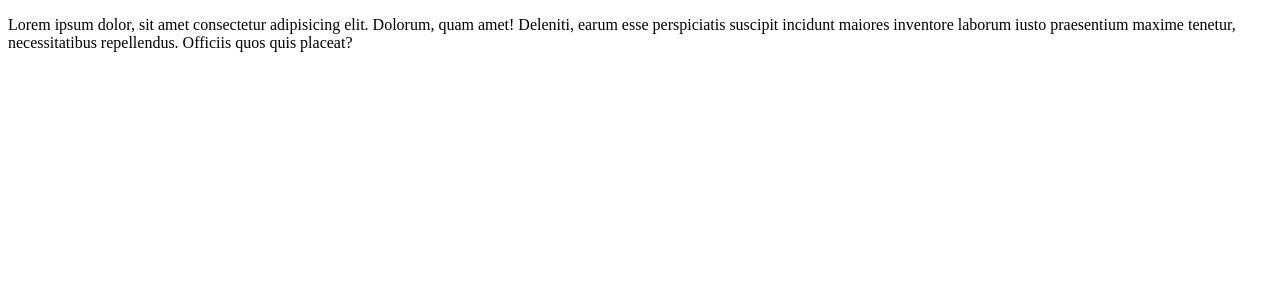
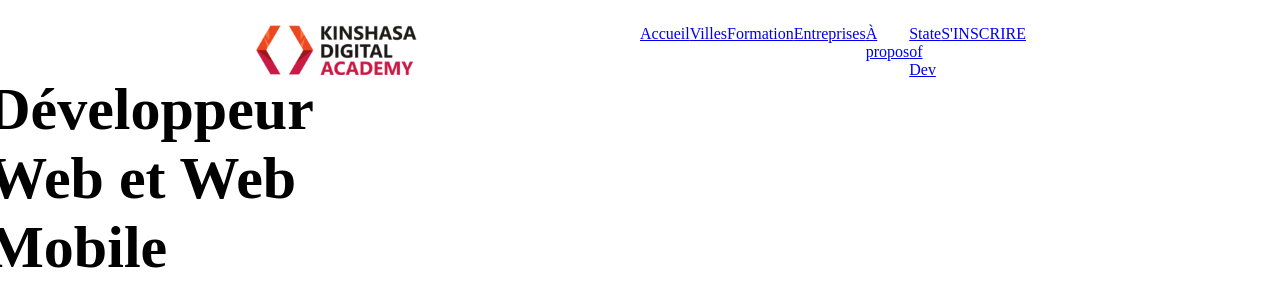
Before and after one commit to fdis111/lda-demo-git, a plain HTML site: page index.html in a window 1280 px wide. Drawn offline with Linux system fonts and the light colour scheme.

Commit message:
J'ai ajouté une photo et une barre de navigation au projet

```diff
--- a/index.html
+++ b/index.html
@@ -4,14 +4,29 @@
     <meta charset="UTF-8" />
     <meta http-equiv="X-UA-Compatible" content="IE=edge" />
     <meta name="viewport" content="width=device-width, initial-scale=1.0" />
+    <link rel="stylesheet" href="style.css">
     <title>Demo Git et Github</title>
   </head>
   <body>
-    <p>
-      Lorem ipsum dolor, sit amet consectetur adipisicing elit. Dolorum, quam
-      amet! Deleniti, earum esse perspiciatis suscipit incidunt maiores
-      inventore laborum iusto praesentium maxime tenetur, necessitatibus
-      repellendus. Officiis quos quis placeat?
-    </p>
+    <div class="nav">
+      <img src="kda.png" alt="">
+      <ul>
+        <li><a href="#">Accueil</a></li>
+        <li><a href="#">Villes</a></li>
+        <li><a href="#">Formation</a></li>
+        <li><a href="#">Entreprises</a></li>
+        <li><a href="#">À propos</a></li>
+        <li><a href="#">State of Dev</a></li>
+        <li><a href="#">S'INSCRIRE</a></li>
+
+      </ul>
+    </div>
+
+   <div class="titre">
+    <h1>Développeur Web et Web Mobile</h1>
+  </div>
+
+
+
   </body>
 </html>
--- /dev/null
+++ b/style.css
@@ -0,0 +1,27 @@
+*{
+    margin: 0px;
+}
+.nav{
+    display: flex;
+    justify-content: space-between;
+    height: 50px;
+    padding-top: 25px;
+    padding-left: 20%;
+    padding-right: 20%;
+
+}
+ul{
+    display: flex;
+    justify-content: space-between;
+    list-style-type: none;
+    width: 50%;
+}
+.titre {
+    display: flex;
+    flex-direction: row;
+    justify-content: center;
+    font-size: 30px;
+    height: 200px;
+    width: 300px;
+
+}
```
Also changed, not shown: kda.png (added).
